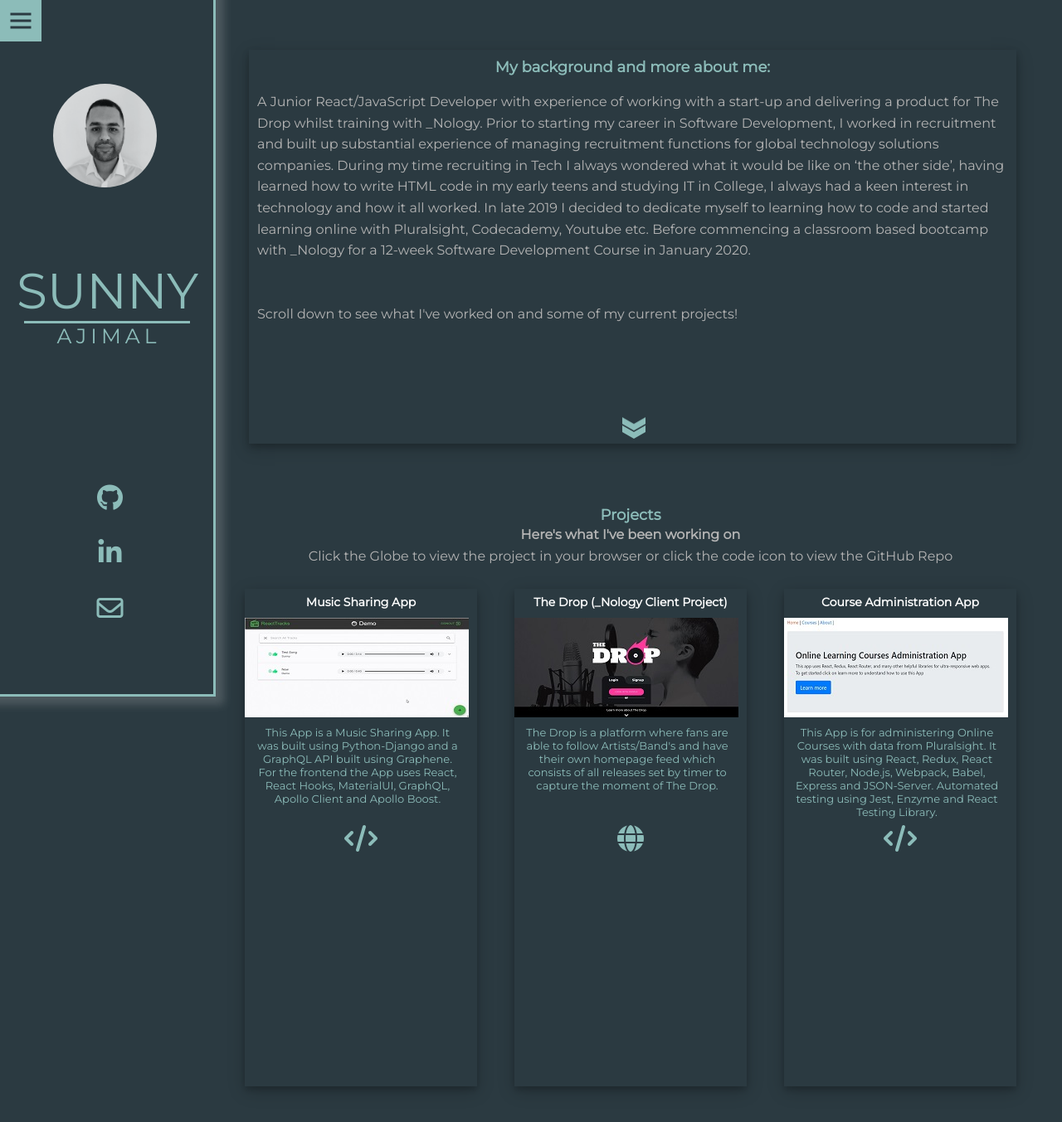
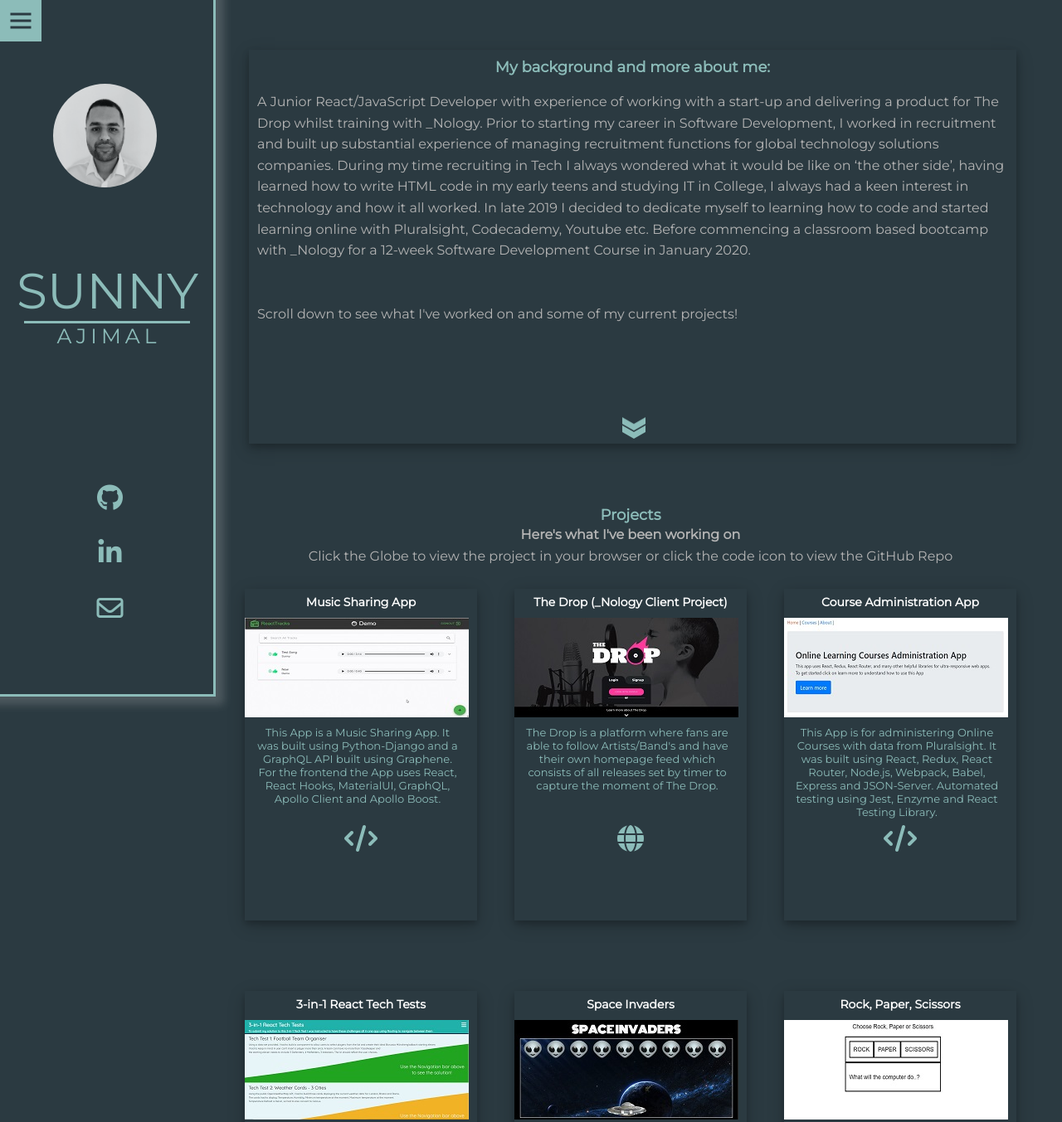
Before and after one commit to SunnyAjimalJS/my-portfolio, a plain HTML site: page index.html in a window 1280 px wide. Shown: the top 1353 px of the page at 83% size. Drawn offline with nearby package versions, Linux system fonts and the light colour scheme.

Commit message:
Worked on a card styling error

```diff
--- a/main.scss
+++ b/main.scss
@@ -326,7 +326,7 @@
 }
 .cardOne {
   width: 280px;
-  height: 700px;
+  height: 400px;
 }
 
 .cardTwo {
@@ -367,7 +367,7 @@
 article.card {
   text-align: center;
   width: 280px;
-  height: 600px;
+  height: 400px;
   position: relative;
   transition: transform 1s;
   transform-style: preserve-3d;
@@ -579,7 +579,7 @@
   article.card {
     text-align: center;
     width: 280px;
-    height: 700px;
+    height: 400px;
 
     transition: transform 1s;
     transform-style: preserve-3d;
```
Also changed, not shown: main.css.
